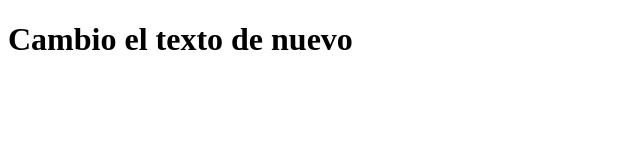
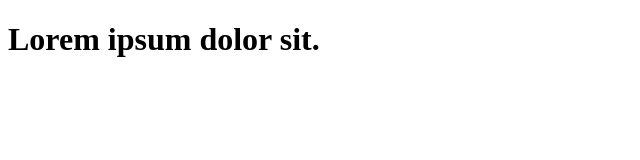
Before and after one commit to quiquerojo/prueba-tiempo, a plain HTML site: page index.html in a window 1280 px wide. Shown: the whole page, without its empty margins (0-640 px from the left). Drawn offline with Linux system fonts and the light colour scheme.

Commit message:
pongo lorem en h1 de index

```diff
--- a/index.html
+++ b/index.html
@@ -7,6 +7,6 @@
     <title>Index</title>
 </head>
 <body>
-    <h1>Cambio el texto de nuevo</h1>
+    <h1>Lorem ipsum dolor sit.</h1>
 </body>
 </html>
```
